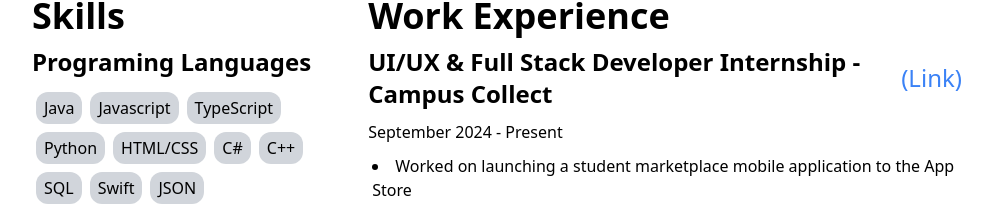
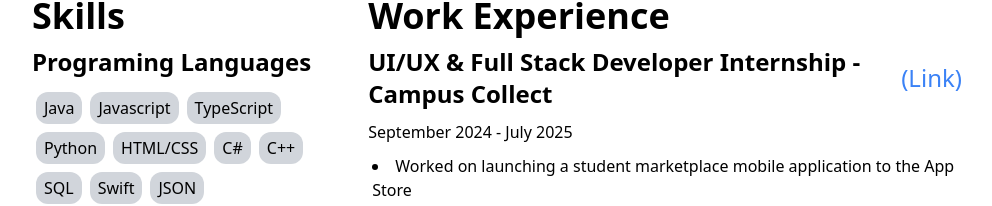
Before and after one commit to BritHD/BritHD.github.io, a React (Vite) app: page / in a window 1280 px wide. Shown: the part 1220-1426 px from the top of the page, without its empty margins (168-1160 px from the left). Built offline with nearby package versions, Linux system fonts and the light colour scheme.

Commit message:
changed work

```diff
--- a/src/pages/About.jsx
+++ b/src/pages/About.jsx
@@ -46,7 +46,7 @@ function About() {
                 (Link)
               </a>
             </div>
-            <p className="mt-[10px]">September 2024 - Present</p>
+            <p className="mt-[10px]">September 2024 - July 2025</p>
             <ul className="list-disc list-inside ml-1 mt-[10px]">
               <li>Worked on launching a student marketplace mobile application to the App Store</li>
               <li>Designed a UI for the of the application with Figma</li>
```
